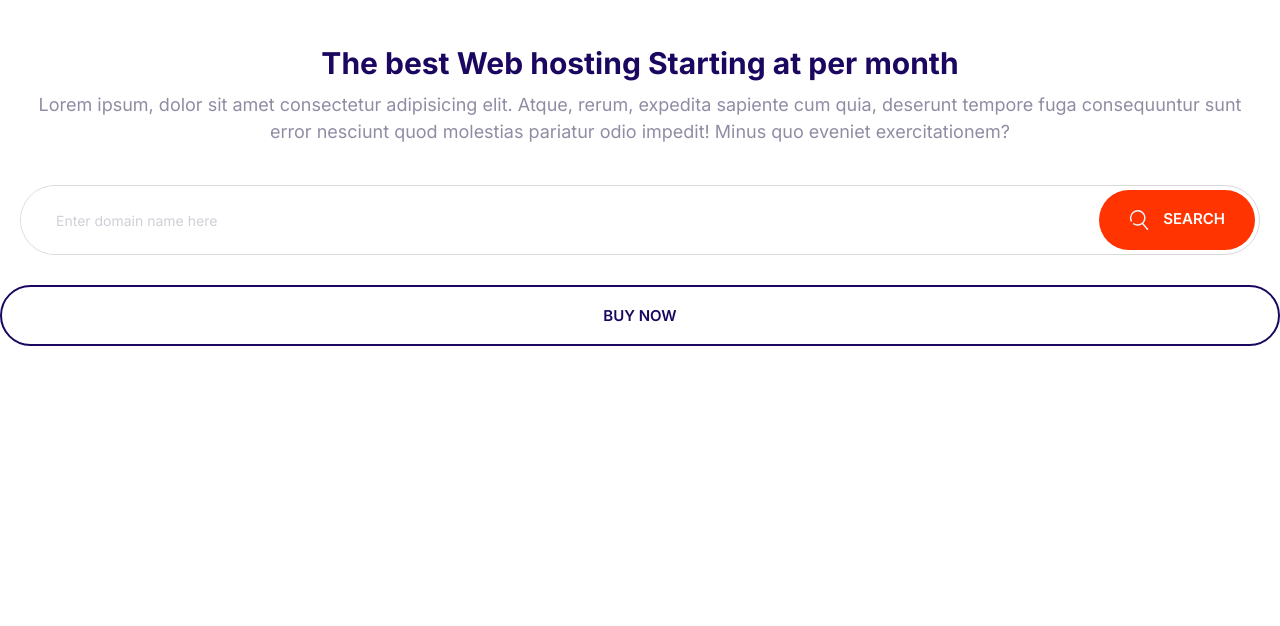
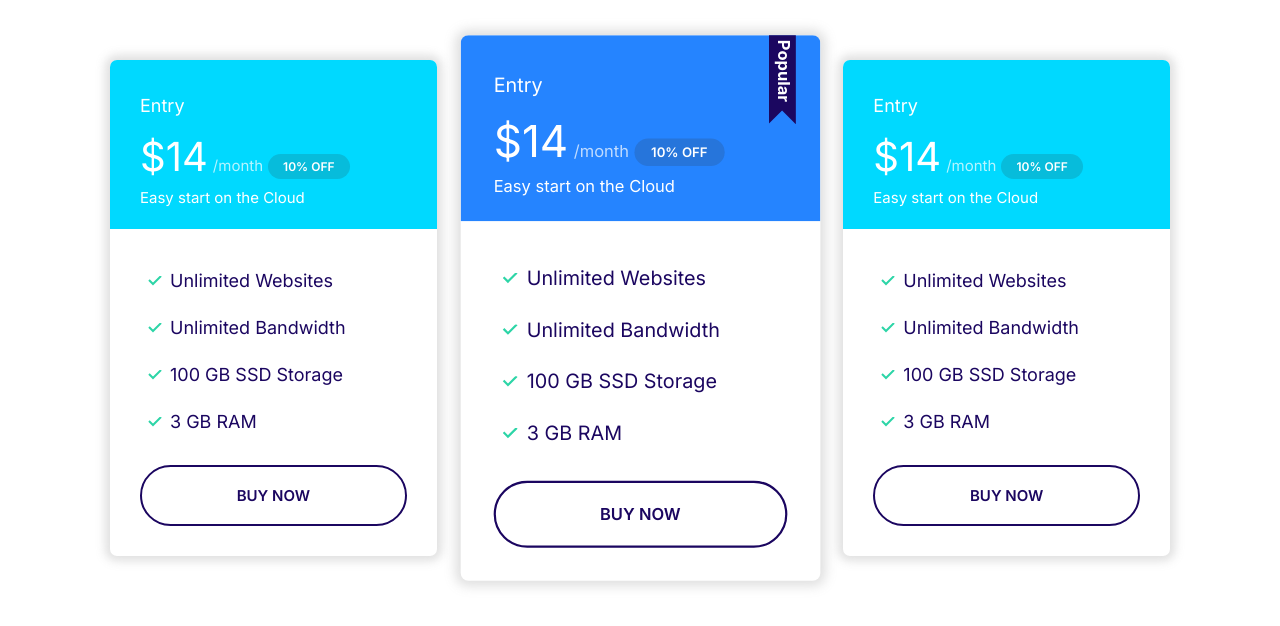
Before and after one commit to ryfatron/Moshify, a plain HTML site: page index.html in a window 1280 px wide. Drawn offline with Linux system fonts and the light colour scheme.

Commit message:
Define Block Plan

```diff
--- a/css/style.css
+++ b/css/style.css
@@ -271,6 +271,7 @@ a {
   border: 0.1rem solid rgb(217, 217, 217);
   border-radius: 4rem;
   display: flex;
+  width: 100%;
 }
 
 .input-group .input {
@@ -289,11 +290,10 @@ a {
   border-radius: 4rem;
   color: var(--color-heading);
   white-space: wrap;
-  max-width: 100%;
 }
 
 ::placeholder {
-  font-size: 1.8rem;
+  font-size: 2rem;
   font-weight: 100;
   color: #d0cfd8;
 }
@@ -304,7 +304,7 @@ a {
   }
 
   ::placeholder {
-    font-size: 1.4rem;
+    font-size: 1.8rem;
   }
 }
 
@@ -720,30 +720,59 @@ a {
 }
 
 /* Block Demain */
-.block-domain {
-  font-size: 1.8rem;
-  padding: 2rem;
-}
-.block-domain .block__heading {
-  font-size: 3rem;
-}
-.block-domain .input-group {
+.block-domain__search {
   margin-top: 4rem;
+  box-shadow: 0 0 40px 30px #f0f0f0;
+  border: 0;
+  max-width: 1024px;
+  margin-left: auto;
+  margin-right: auto;
 }
 
-.block-domain .input-group .input {
-  font-size: 1.8rem;
+.block-domain__price {
+  display: grid;
+  grid-template-columns: repeat(3, 1fr);
+  grid-template-rows: repeat(2, 7rem);
+  justify-content: center;
+  justify-items: center;
+  margin-top: 3rem;
+}
+.block-domain__price li {
+  font-size: 2rem;
+  font-weight: 600;
 }
 
-.block-domain__search {
-  width: 100%;
-  justify-content: space-between;
+@media screen and (min-width: 768px) {
+  .block-domain__price {
+    grid-template-columns: repeat(auto-fit, minmax(10rem, 1fr));
+    grid-template-rows: auto;
+  }
+  .block-domain__price li {
+    font-size: 1.5rem;
+  }
 }
-.block-domain__search .input {
-  flex-shrink: 2;
-  flex-grow: 1;
+
+/* Block Plan */
+.block-plan .card {
+  max-width: 500px;
+  margin: 0 auto;
 }
-.block-domain__search .btn {
-  white-space: normal;
-  max-width: 50%;
+.block-plan .grid {
+  grid-gap: 4rem;
 }
+.block-plan .plan {
+  background-color: #fff;
+  transition: transform 0.2s;
+}
+@media screen and (min-width: 1024px) {
+  .plan--popular {
+    transform: scale(1.1);
+  }
+
+  .block-plan .plan:hover {
+    transform: scale(1.05);
+  }
+  .block-plan .plan--popular:hover {
+    transform: scale(1.15);
+  }
+}
--- a/index.html
+++ b/index.html
@@ -15,29 +15,70 @@
     <link rel="stylesheet" href="css/style.css" />
   </head>
   <body>
-    <section class="block block-domain">
-      <header class="block__header">
-        <h2 class="block__heading">
-          The best Web hosting Starting at per month
-        </h2>
-        <p>
-          Lorem ipsum, dolor sit amet consectetur adipisicing elit. Atque,
-          rerum, expedita sapiente cum quia, deserunt tempore fuga consequuntur
-          sunt error nesciunt quod molestias pariatur odio impedit! Minus quo
-          eveniet exercitationem?
-        </p>
-      </header>
-      <div class="input-group block-domain__search">
-        <input type="text" class="input" placeholder="Enter domain name here" />
-        <button class="btn btn--accent">
-          <svg class="icon icon--white">
-            <use xlink:href="image/sprite.svg#search"></use>
-          </svg>
-          Search
-        </button>
+    <div class="block block-plan container">
+      <div class="grid grid--1x3">
+        <div class="plan">
+          <div class="card card--secondary">
+            <div class="card__header">
+              <h2 class="plan__name">Entry</h2>
+              <span class="plan__price">$14</span>
+              <span class="plan__bill-cycle">/month</span>
+              <span class="badge badge--small">10% OFF</span>
+              <span class="plan__description">Easy start on the Cloud</span>
+            </div>
+            <div class="card__body">
+              <ul class="list list--tick">
+                <li class="list__item">Unlimited Websites</li>
+                <li class="list__item">Unlimited Bandwidth</li>
+                <li class="list__item">100 GB SSD Storage</li>
+                <li class="list__item">3 GB RAM</li>
+              </ul>
+              <button class="btn btn--outline btn--block">Buy Now</button>
+            </div>
+          </div>
+        </div>
+        <div class="plan plan--popular">
+          <div class="card card--primary">
+            <div class="card__header">
+              <h2 class="plan__name">Entry</h2>
+              <span class="plan__price">$14</span>
+              <span class="plan__bill-cycle">/month</span>
+              <span class="badge badge--small">10% OFF</span>
+              <span class="plan__description">Easy start on the Cloud</span>
+            </div>
+            <div class="card__body">
+              <ul class="list list--tick">
+                <li class="list__item">Unlimited Websites</li>
+                <li class="list__item">Unlimited Bandwidth</li>
+                <li class="list__item">100 GB SSD Storage</li>
+                <li class="list__item">3 GB RAM</li>
+              </ul>
+              <button class="btn btn--outline btn--block">Buy Now</button>
+            </div>
+          </div>
+        </div>
+        <div class="plan">
+          <div class="card card--secondary">
+            <div class="card__header">
+              <h2 class="plan__name">Entry</h2>
+              <span class="plan__price">$14</span>
+              <span class="plan__bill-cycle">/month</span>
+              <span class="badge badge--small">10% OFF</span>
+              <span class="plan__description">Easy start on the Cloud</span>
+            </div>
+            <div class="card__body">
+              <ul class="list list--tick">
+                <li class="list__item">Unlimited Websites</li>
+                <li class="list__item">Unlimited Bandwidth</li>
+                <li class="list__item">100 GB SSD Storage</li>
+                <li class="list__item">3 GB RAM</li>
+              </ul>
+              <button class="btn btn--outline btn--block">Buy Now</button>
+            </div>
+          </div>
+        </div>
       </div>
-    </section>
-    <button class="btn btn--outline btn--block">Buy Now</button>
+    </div>
     <script src="js/main.js"></script>
   </body>
 </html>
```
Also changed, not shown: components/block-plan.html (added, +64 -0 lines).
